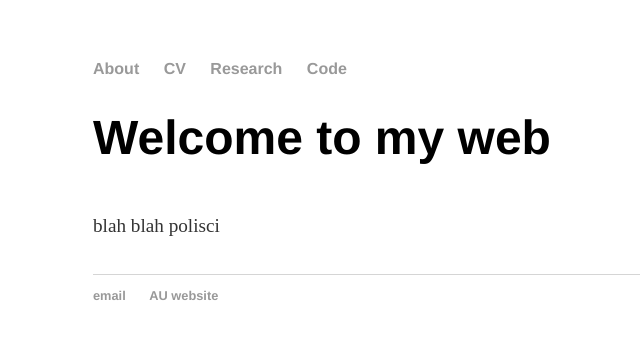
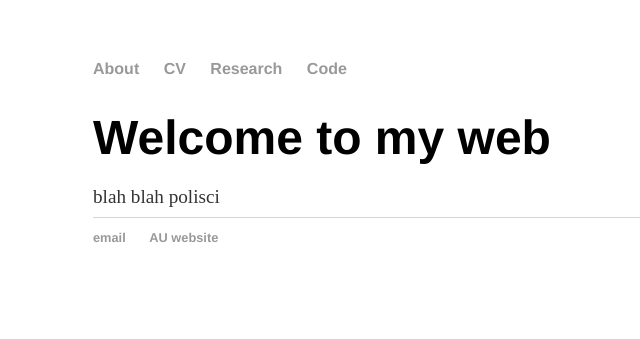
Before and after one commit to mbisgaard/mbisgaard.github.io, a Jekyll site: the page built from index.html, in a window 1280 px wide. Shown: the top 339 px of the page, without its empty margins (99-739 px from the left). Built offline with Jekyll 4.4.1, drawn with Linux system fonts in a browser that asks for light colours.

Commit message:
Update main.css

```diff
--- a/css/main.css
+++ b/css/main.css
@@ -30,7 +30,7 @@ h2 {
 
 p {
     font-size: 1.2em;
-    line-height: 3em;
+    line-height: 0em;
     color: #333;
 }
 
```
